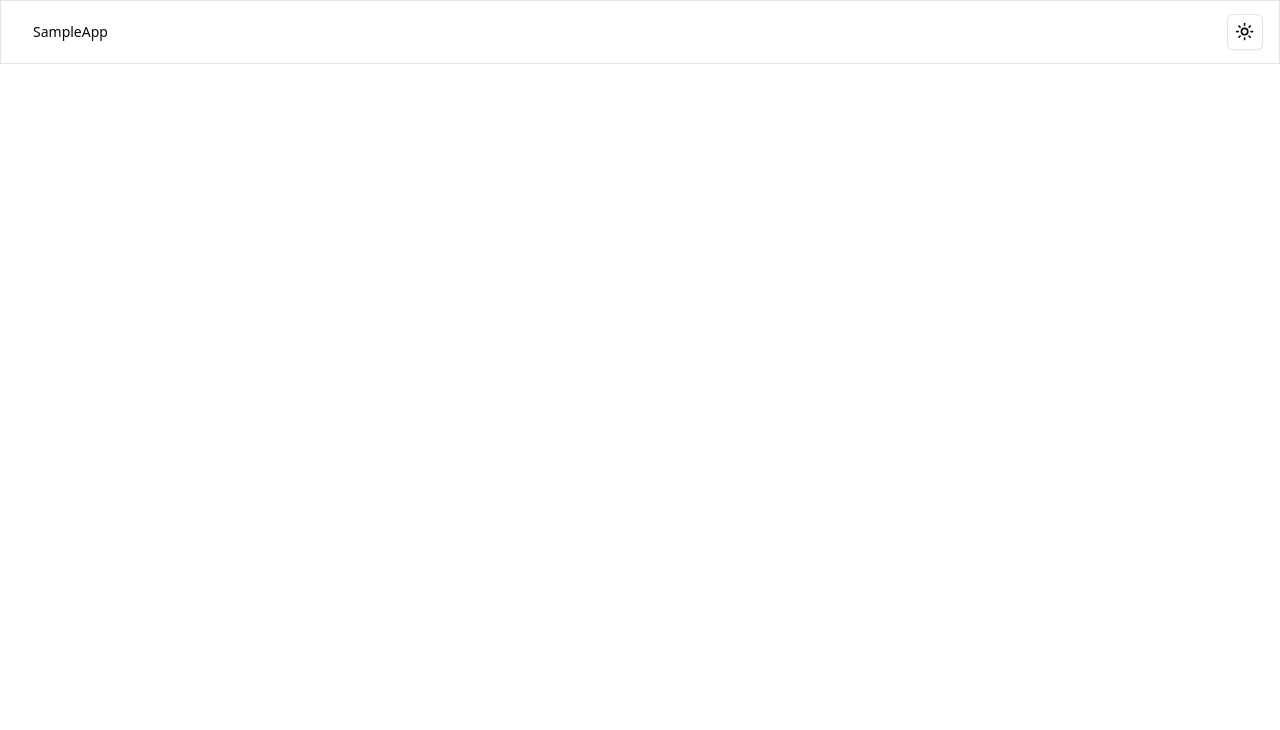
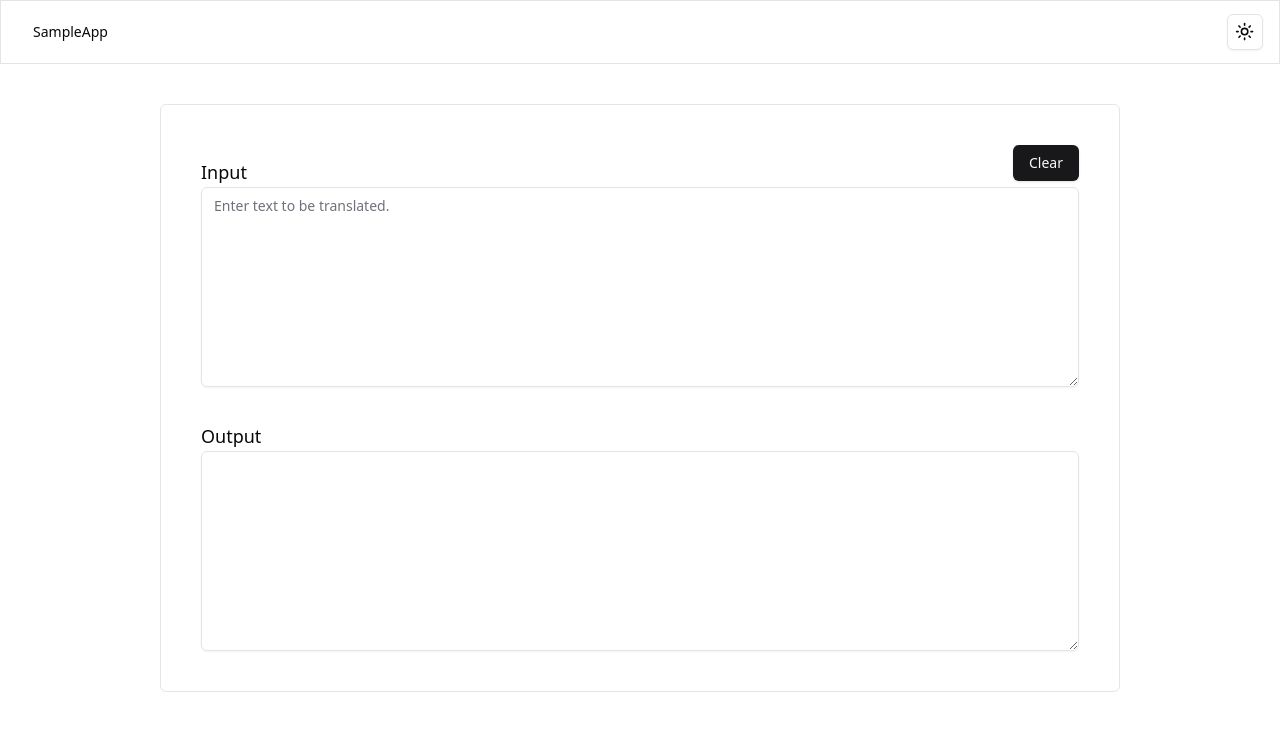
Before and after one commit to npsytoh/vite-shadcn-ui-example, a React (Vite) app: page / in a window 1280 px wide. Shown: the top 730 px of the page. Built offline with nearby package versions, Linux system fonts and the light colour scheme.

Commit message:
feat: add content component

```diff
--- a/package.json
+++ b/package.json
@@ -12,12 +12,14 @@
   "dependencies": {
     "@radix-ui/react-dropdown-menu": "^2.1.2",
     "@radix-ui/react-icons": "^1.3.0",
+    "@radix-ui/react-label": "^2.1.0",
     "@radix-ui/react-slot": "^1.1.0",
     "class-variance-authority": "^0.7.0",
     "clsx": "^2.1.1",
     "lucide-react": "^0.452.0",
     "react": "^18.3.1",
     "react-dom": "^18.3.1",
+    "swr": "^2.2.5",
     "tailwind-merge": "^2.5.4",
     "tailwindcss-animate": "^1.0.7"
   },
--- a/src/app/index.tsx
+++ b/src/app/index.tsx
@@ -1,11 +1,13 @@
 import { AppProvider } from './provider';
 import { Header } from '@/components/header';
+import { Content } from '@/components/content';
 
 export const App = () => {
 	return (
 		<AppProvider>
 			<>
 				<Header />
+				<Content />
 			</>
 		</AppProvider>
 	);
--- /dev/null
+++ b/src/components/content.tsx
@@ -0,0 +1,38 @@
+import React, { useRef, useState } from 'react';
+import { Textarea } from './ui/textarea';
+import { Label } from './ui/label';
+import { Button } from './ui/button';
+
+export const Content: React.FC = () => {
+	const [inputText, setInputText] = useState<string>('');
+	const ref = useRef<HTMLTextAreaElement>(null!);
+
+	const handleClick = () => {
+		ref.current.value = '';
+		handleChange();
+	};
+	const handleChange = () => {
+		setInputText(ref.current.value);
+	};
+
+	return (
+		<div className="grid mt-10 mx-40 p-10 border rounded-md gap-10">
+			<div className="grid w-full gap-1.5">
+				<div className="flex items-end justify-between">
+					<Label htmlFor="inputLabel">Input</Label>
+					<Button onClick={handleClick}>Clear</Button>
+				</div>
+				<Textarea
+					ref={ref}
+					onChange={handleChange}
+					placeholder="Enter text to be translated."
+					id="inputLabel"
+				/>
+			</div>
+			<div className="grid w-full gap-1.5">
+				<Label htmlFor="outputLabel">Output</Label>
+				<Textarea value={inputText} id="outputLabel" readOnly={true} />
+			</div>
+		</div>
+	);
+};
--- /dev/null
+++ b/src/components/ui/label.tsx
@@ -0,0 +1,19 @@
+import * as React from 'react';
+import * as LabelPrimitive from '@radix-ui/react-label';
+import { cva, type VariantProps } from 'class-variance-authority';
+
+import { cn } from '@/lib/utils';
+
+const labelVariants = cva(
+	'text-lg font-medium leading-none peer-disabled:cursor-not-allowed peer-disabled:opacity-70',
+);
+
+const Label = React.forwardRef<
+	React.ElementRef<typeof LabelPrimitive.Root>,
+	React.ComponentPropsWithoutRef<typeof LabelPrimitive.Root> & VariantProps<typeof labelVariants>
+>(({ className, ...props }, ref) => (
+	<LabelPrimitive.Root ref={ref} className={cn(labelVariants(), className)} {...props} />
+));
+Label.displayName = LabelPrimitive.Root.displayName;
+
+export { Label };
--- /dev/null
+++ b/src/components/ui/textarea.tsx
@@ -0,0 +1,23 @@
+import * as React from 'react';
+
+import { cn } from '@/lib/utils';
+
+export interface TextareaProps extends React.TextareaHTMLAttributes<HTMLTextAreaElement> {}
+
+const Textarea = React.forwardRef<HTMLTextAreaElement, TextareaProps>(
+	({ className, ...props }, ref) => {
+		return (
+			<textarea
+				className={cn(
+					'flex min-h-[200px] w-full rounded-md border border-input bg-transparent px-3 py-2 text-sm shadow-sm placeholder:text-muted-foreground focus-visible:outline-none focus-visible:ring-1 focus-visible:ring-ring disabled:cursor-not-allowed disabled:opacity-50',
+					className,
+				)}
+				ref={ref}
+				{...props}
+			/>
+		);
+	},
+);
+Textarea.displayName = 'Textarea';
+
+export { Textarea };
```
Also changed, not shown: 1 other file (tests, documents, lock files or other folders).
